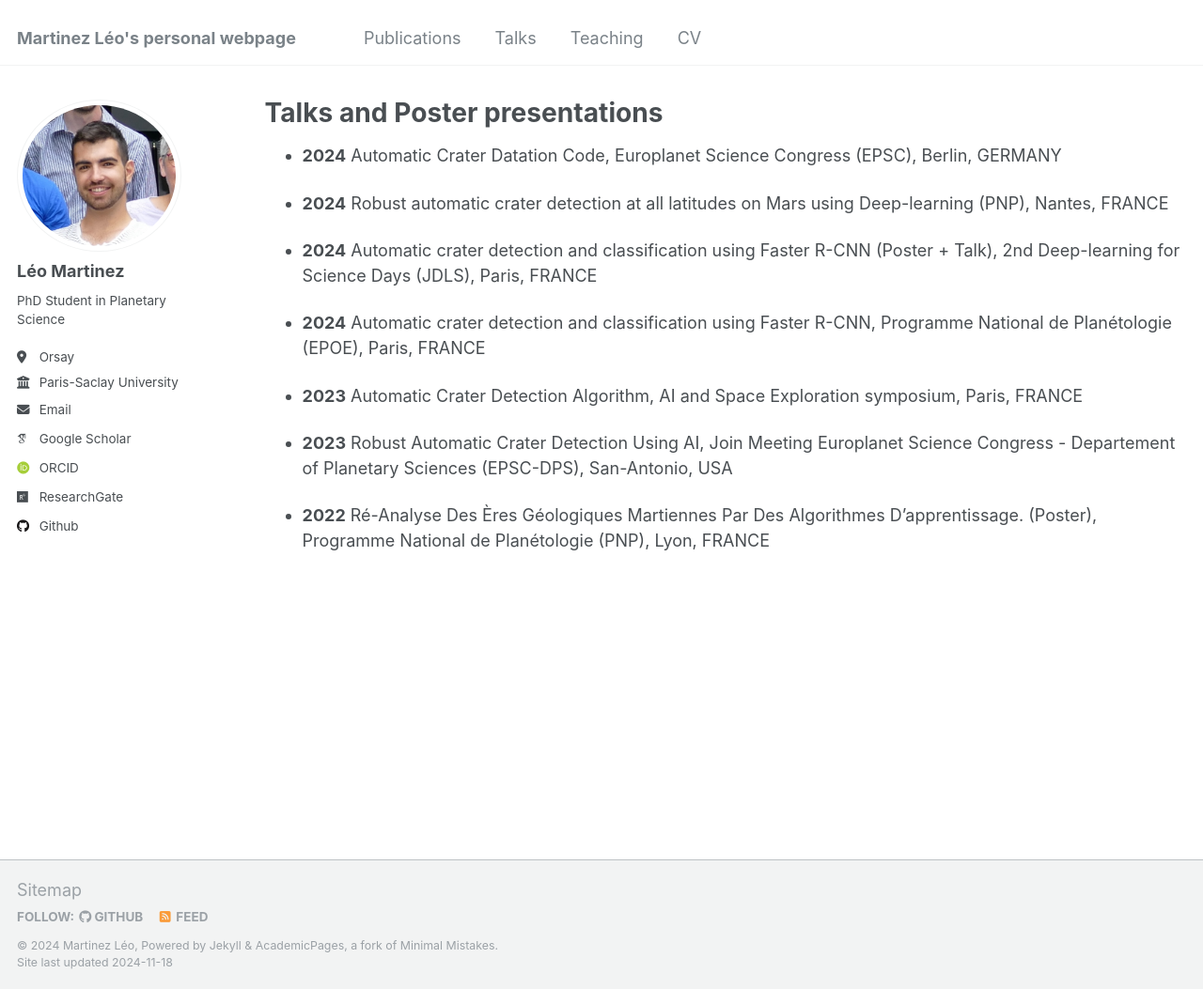
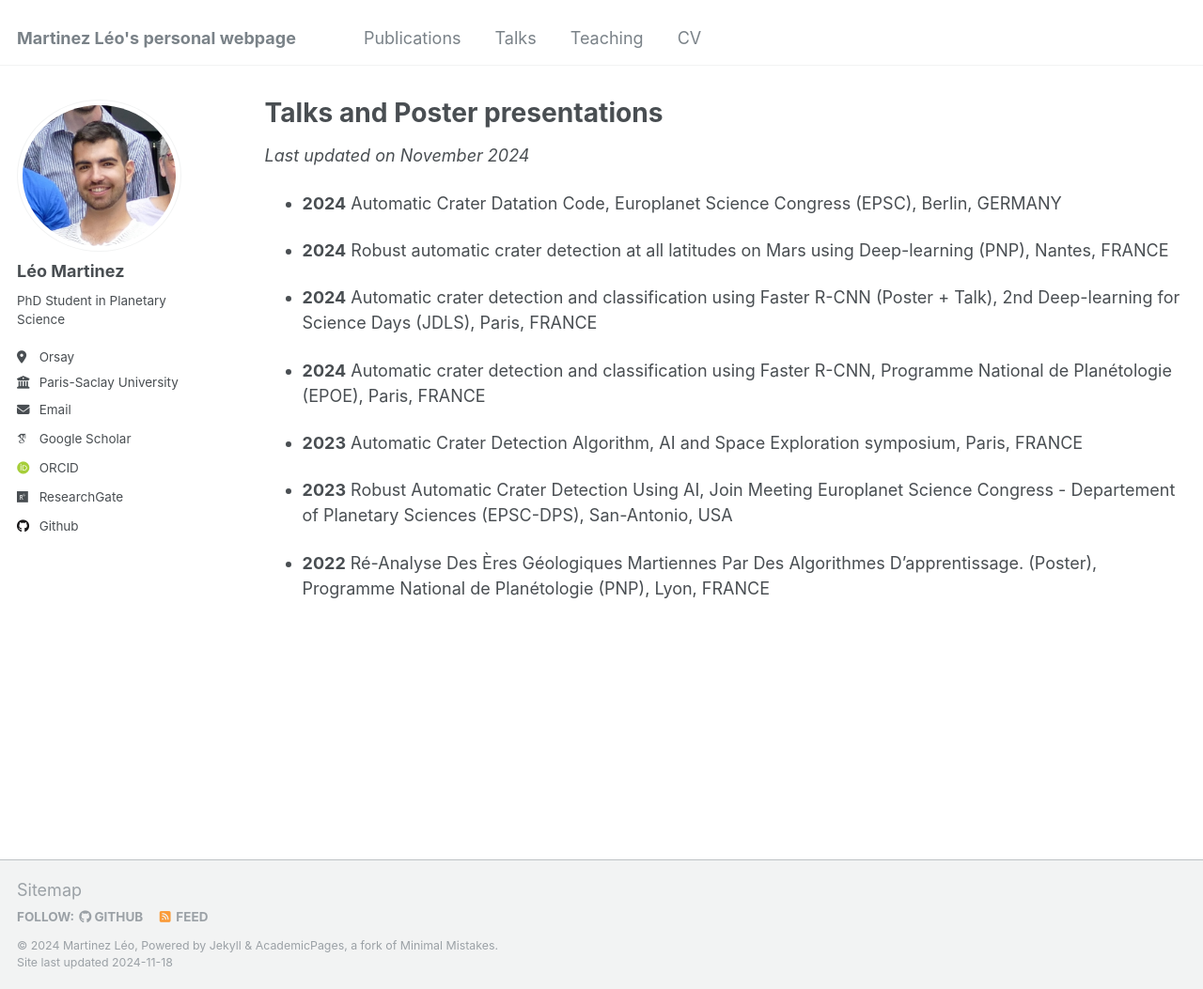
Before and after one commit to leomrtinez/leomrtinez.github.io, a Jekyll site: the page built from _pages/talks.md, in a window 1280 px wide and 1053 px high. Shown: the whole window at 94% size. Built offline with Jekyll 4.4.1, drawn with Linux system fonts in a browser that asks for light colours; some web fonts are replaced.

Commit message:
Update talks.md

```diff
--- a/_pages/talks.md
+++ b/_pages/talks.md
@@ -4,6 +4,9 @@
 permalink: /talks/
 author_profile: true
 ---
+
+*Last updated on November 2024*
+
 
 * **2024** Automatic Crater Datation Code, Europlanet Science Congress (EPSC), Berlin, GERMANY
 
```
